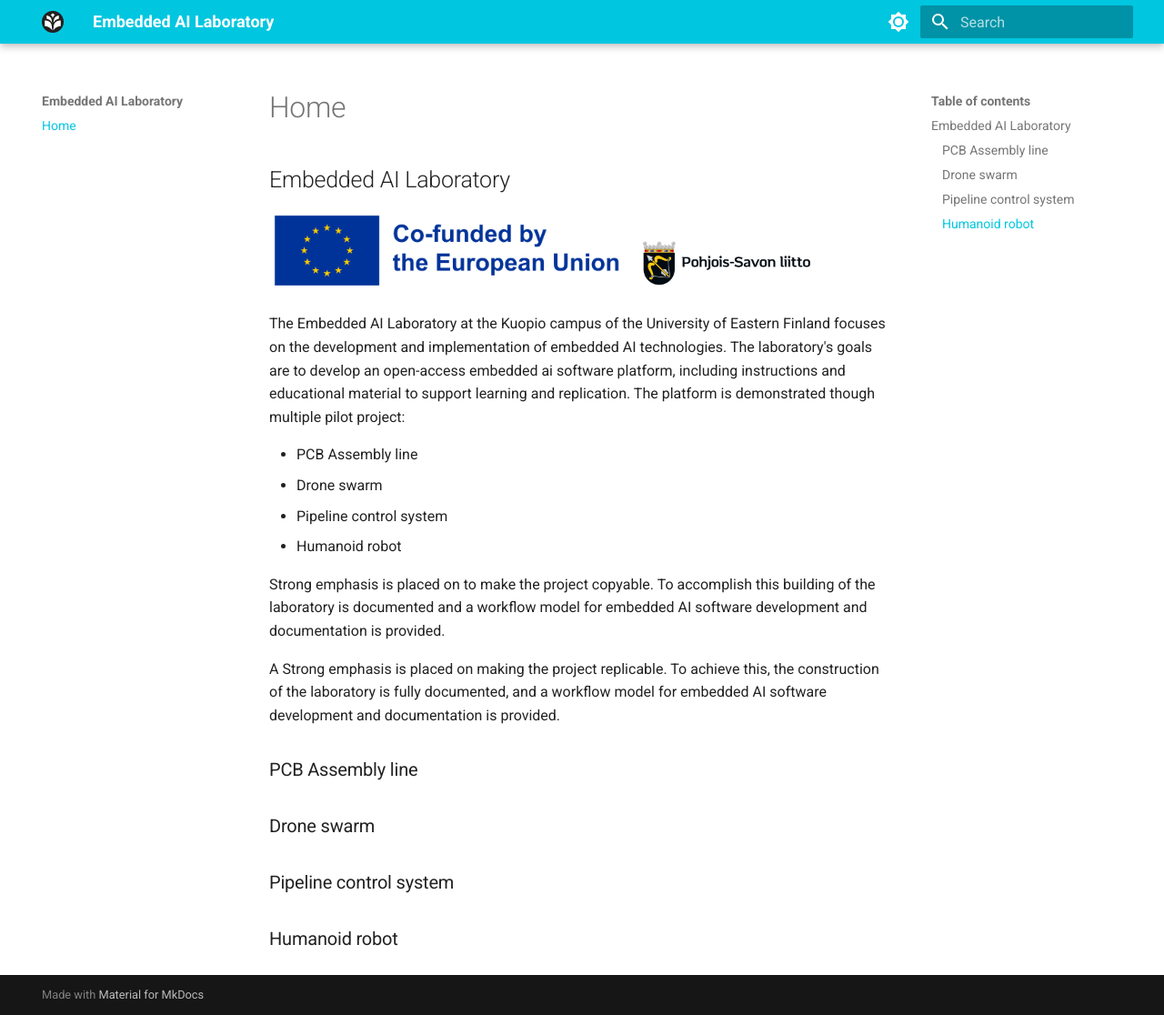
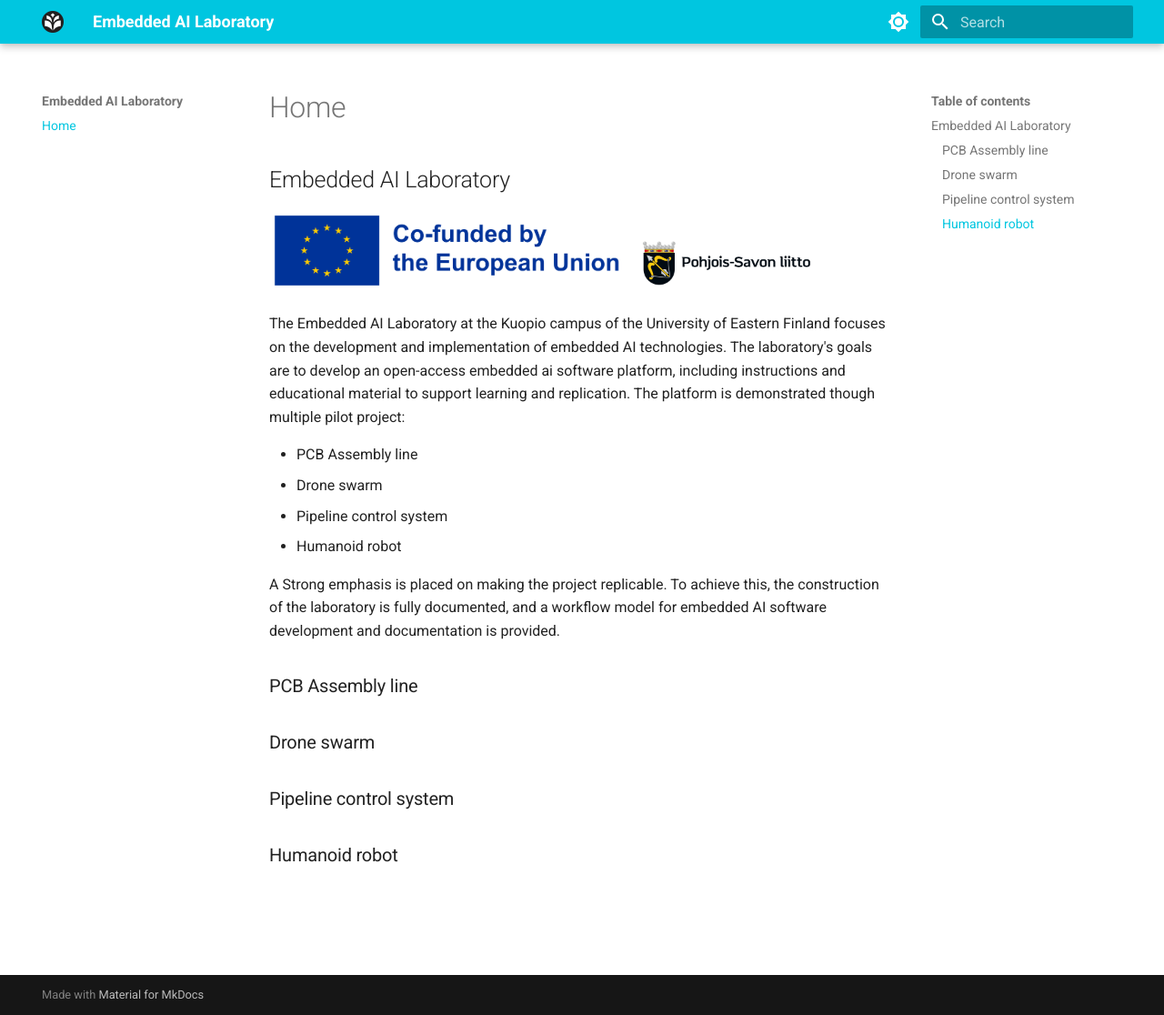
Before and after one commit to aaheikki/embedded_ai_lab, an MkDocs documentation site: the page built from docs/index.md, in a window 1280 px wide and 1116 px high. Shown: the whole window at 91% size. Built offline with MkDocs 1.6.1 and Material for MkDocs 9.7.7, drawn with Linux system fonts in a browser that asks for light colours.

Commit message:
modified project description

```diff
--- a/docs/index.md
+++ b/docs/index.md
@@ -10,8 +10,6 @@ The Embedded AI Laboratory at the Kuopio campus of the University of Eastern Fin
 - Pipeline control system
 - Humanoid robot
 
-Strong emphasis is placed on to make the project copyable. To accomplish this building of the laboratory is documented and a workflow model for embedded AI software development and documentation is provided.
-
 A Strong emphasis is placed on making the project replicable. To achieve this, the construction of the laboratory is fully documented, and a workflow model for embedded AI software development and documentation is provided.
 
 ### PCB Assembly line
```
